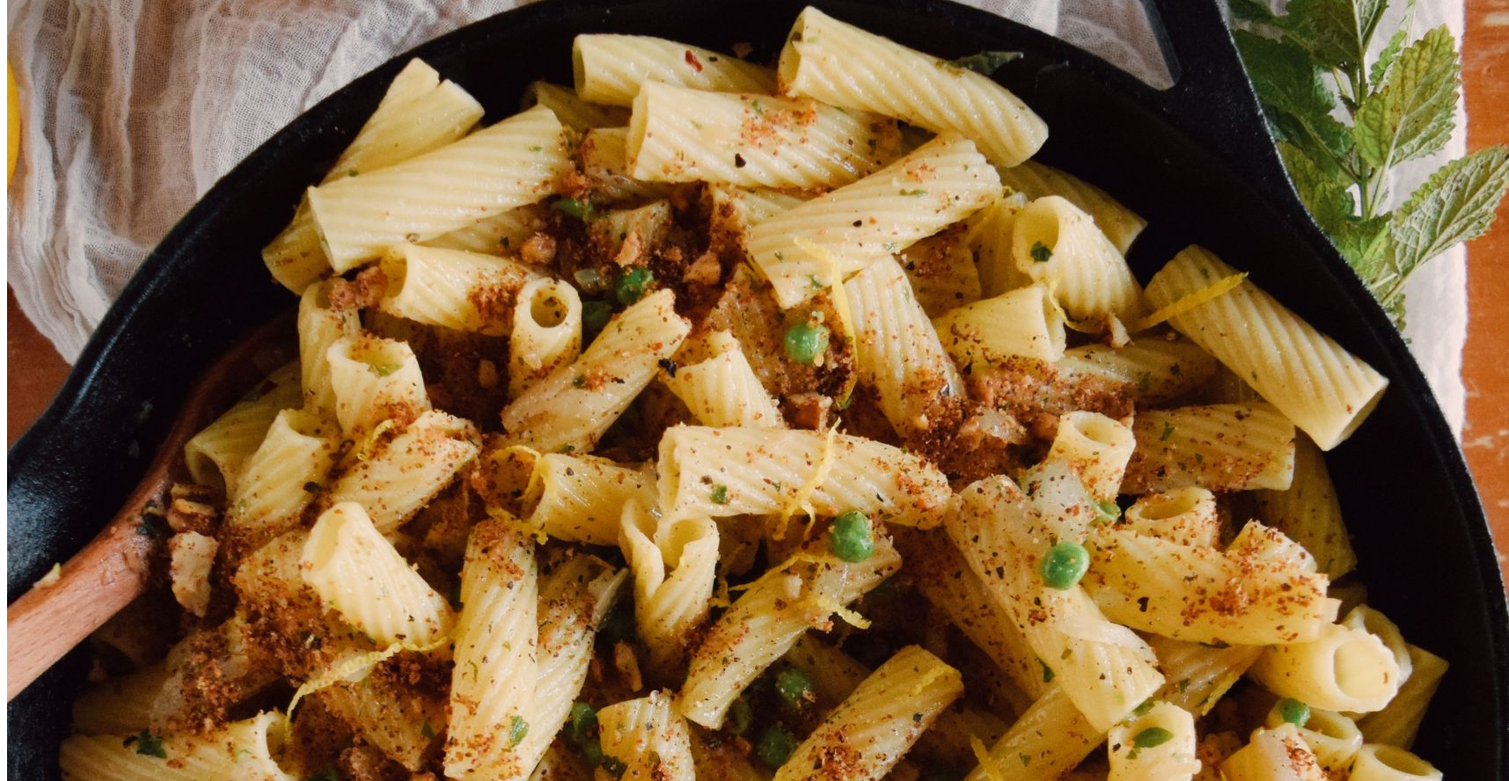
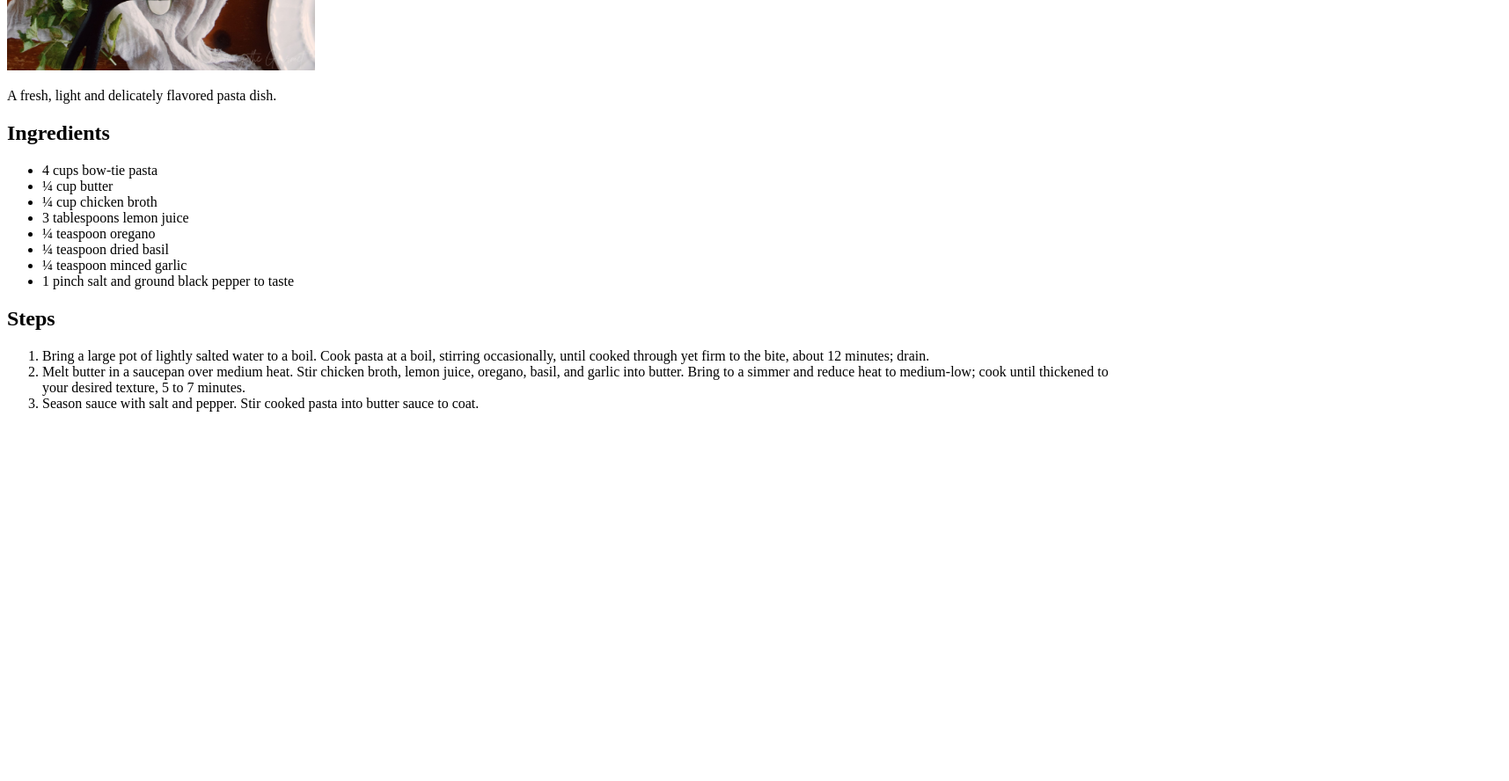
Before and after one commit to shumaim11/odin-recipes, a plain HTML site: page Recipes/Lemon Butter Herb Pasta.html in a window 1280 px wide. Shown: the part 500-1388 px from the top of the page at 88% size, 1715 px wide, since content can reach past the window. After the commit the page ends 984 px from the top, so only its background shows below. Drawn offline with Linux system fonts and the light colour scheme.

Commit message:
Added Steps

```diff
--- a/Recipes/Lemon Butter Herb Pasta.html
+++ b/Recipes/Lemon Butter Herb Pasta.html
@@ -7,8 +7,9 @@
 <body>
 
 <h1>Lemon Butter Herb Pasta</h1>
-<img src="assets/images/Brown_Butter_Herb_Pasta_3-scaled.jpg" alt="Lemon Butter Herb Pasta" />
+<img src="assets/images/Brown_Butter_Herb_Pasta_3-scaled.jpg" alt="Lemon Butter Herb Pasta" height="500" width="350"/>
 <p>A fresh, light and delicately flavored pasta dish.</p>
+<h2>Ingredients</h2>
 <ul>
     <li>4 cups bow-tie pasta</li>
 
@@ -26,6 +27,22 @@
 
     <li>1 pinch salt and ground black pepper to taste</li>
 </ul>
+<h2>Steps</h2>
+<ol>
 
+    <li>
+        Bring a large pot of lightly salted water to a boil. Cook pasta at a boil, stirring occasionally, until cooked
+        through yet firm to the bite, about 12 minutes; drain.
+    </li>
+    <li>
+        Melt butter in a saucepan over medium heat. Stir chicken broth, lemon juice, oregano, basil, and garlic into
+        butter. Bring to a simmer and reduce heat to medium-low; cook until thickened to your desired texture, 5 to 7
+        minutes.
+    </li>
+    <li>
+        Season sauce with salt and pepper. Stir cooked pasta into butter sauce to coat.
+    </li>
+
+</ol>
 </body>
 </html>
```
